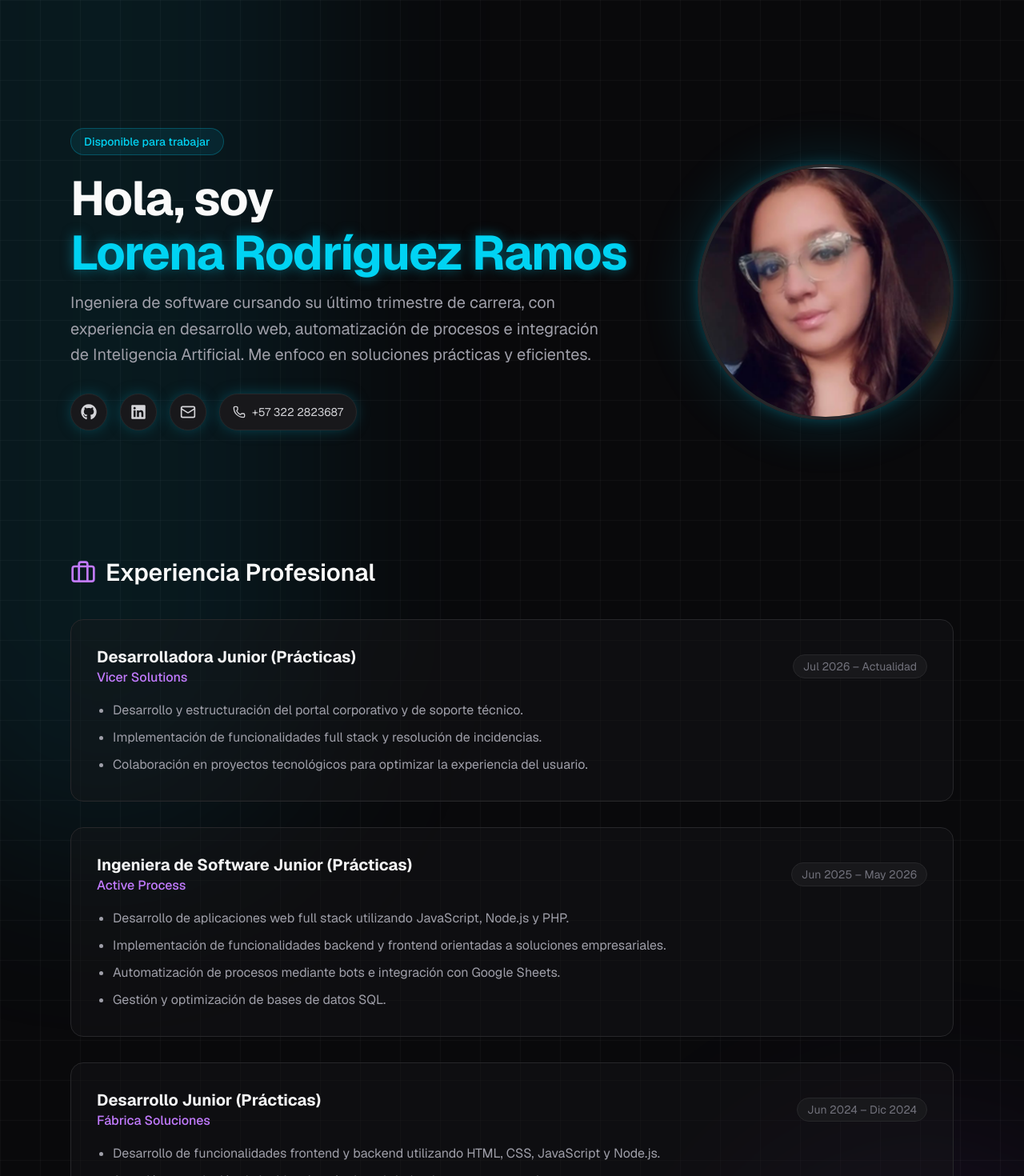
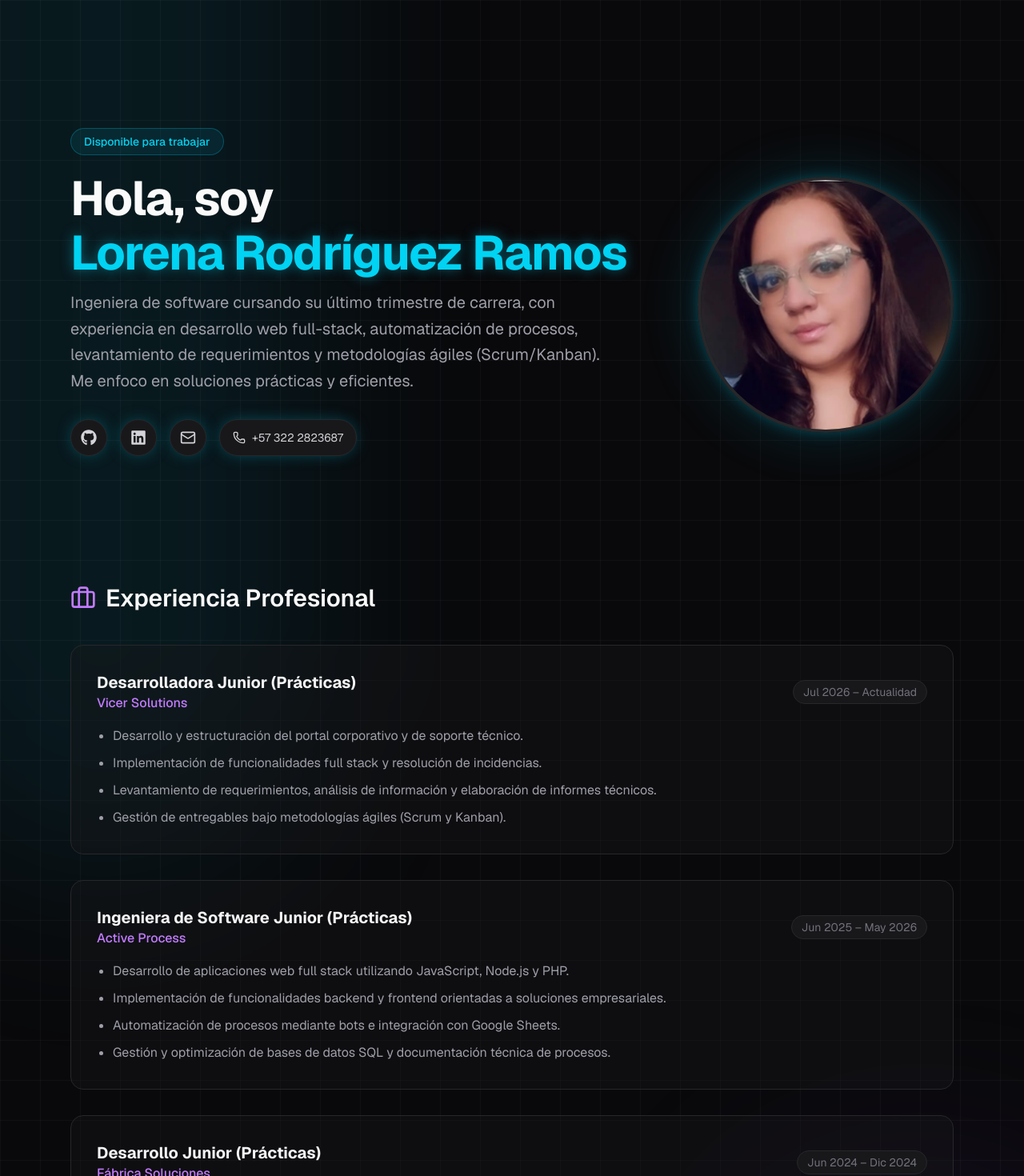
Before and after one commit to Lorenara04/mi-portafolio-web, a Next.js app: page / in a window 1280 px wide. Shown: the top 1470 px of the page at 80% size. Built offline with nearby package versions, Linux system fonts and the light colour scheme.

Commit message:
Update portfolio bio, experience bullets with agile and requirements gathering

```diff
--- a/src/app/page.tsx
+++ b/src/app/page.tsx
@@ -69,7 +69,8 @@ export default function Home() {
       points: [
         "Desarrollo y estructuración del portal corporativo y de soporte técnico.",
         "Implementación de funcionalidades full stack y resolución de incidencias.",
-        "Colaboración en proyectos tecnológicos para optimizar la experiencia del usuario."
+        "Levantamiento de requerimientos, análisis de información y elaboración de informes técnicos.",
+        "Gestión de entregables bajo metodologías ágiles (Scrum y Kanban)."
       ]
     },
     {
@@ -80,7 +81,7 @@ export default function Home() {
         "Desarrollo de aplicaciones web full stack utilizando JavaScript, Node.js y PHP.",
         "Implementación de funcionalidades backend y frontend orientadas a soluciones empresariales.",
         "Automatización de procesos mediante bots e integración con Google Sheets.",
-        "Gestión y optimización de bases de datos SQL."
+        "Gestión y optimización de bases de datos SQL y documentación técnica de procesos."
       ]
     },
     {
@@ -140,7 +141,7 @@ export default function Home() {
               Hola, soy <span className="text-cyan-400 neon-text block mt-2">Lorena Rodríguez Ramos</span>
             </h1>
             <p className="text-lg md:text-xl text-zinc-400 max-w-2xl mb-8 leading-relaxed mx-auto md:mx-0">
-              Ingeniera de software cursando su último trimestre de carrera, con experiencia en desarrollo web, automatización de procesos e integración de Inteligencia Artificial. Me enfoco en soluciones prácticas y eficientes.
+              Ingeniera de software cursando su último trimestre de carrera, con experiencia en desarrollo web full-stack, automatización de procesos, levantamiento de requerimientos y metodologías ágiles (Scrum/Kanban). Me enfoco en soluciones prácticas y eficientes.
             </p>
 
             <div className="flex flex-wrap items-center justify-center md:justify-start gap-4 mb-8">
```
